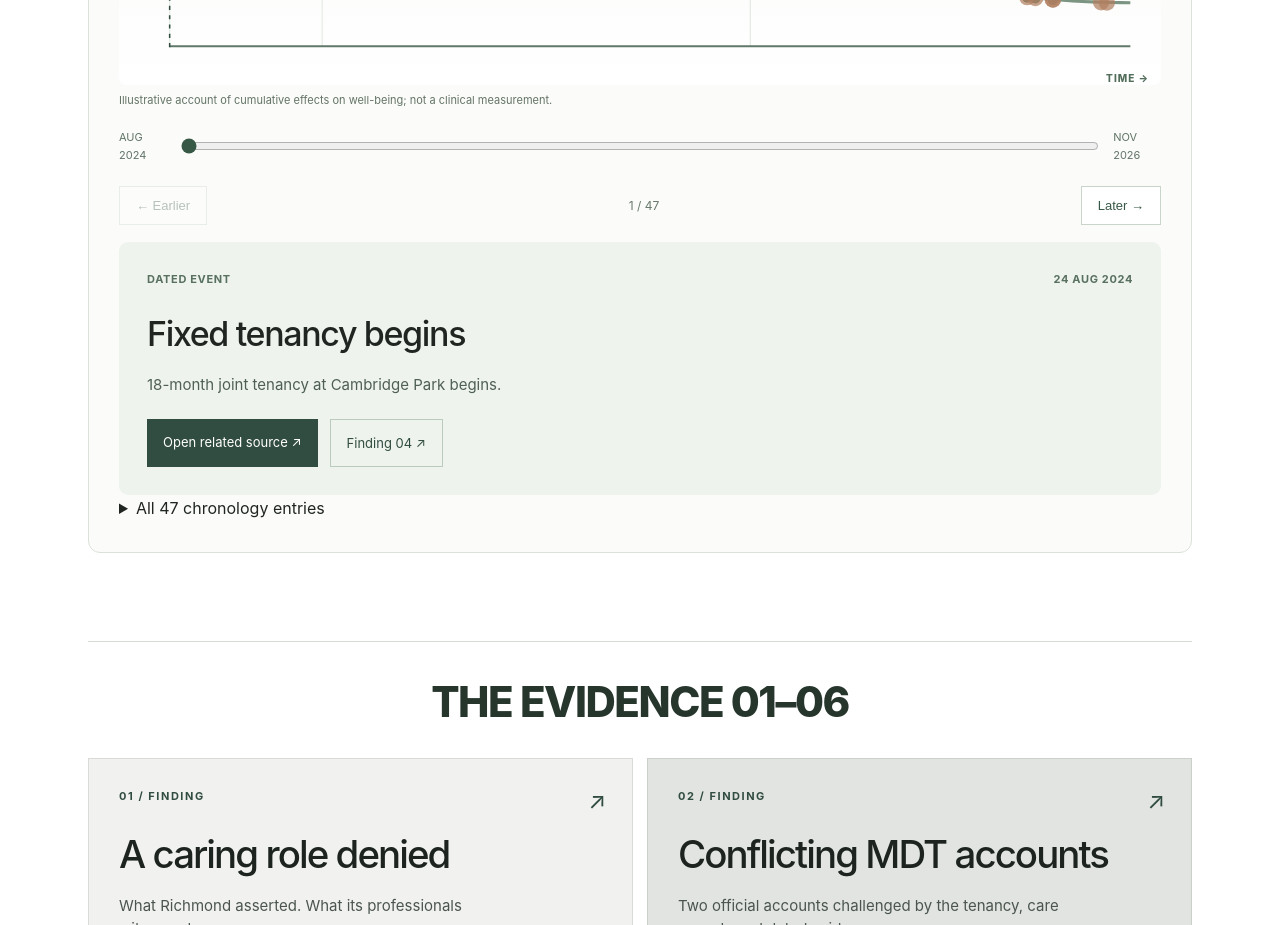
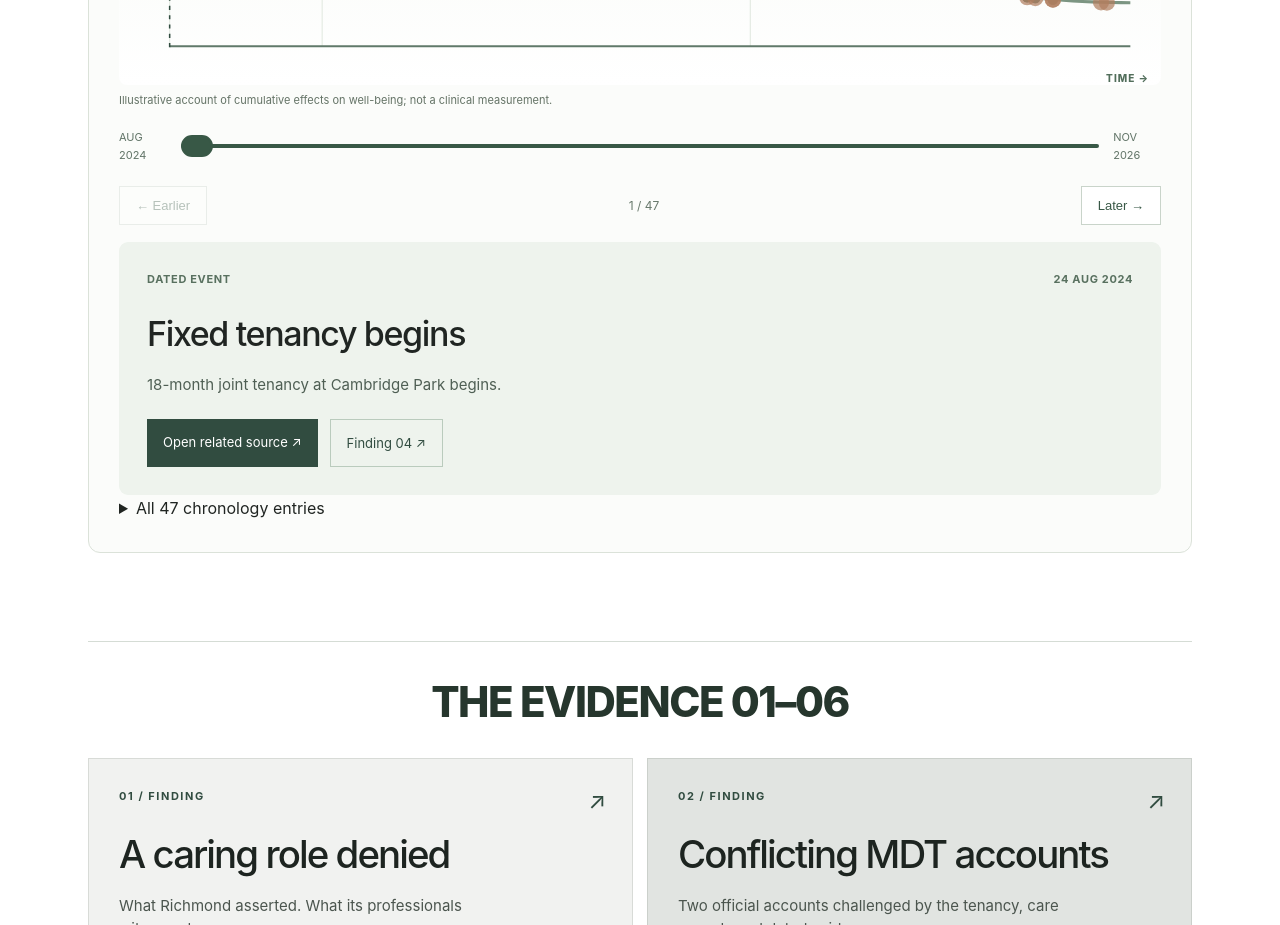
Before and after one commit to AubO07/The-Evidence-Before-Richmond, a plain HTML site: page index.html in a window 1280 px wide. Shown: the part 2760-3685 px from the top of the page. Drawn offline with Linux system fonts and the light colour scheme.

Commit message:
Give chronology slider handle and track matching darker sage colour

```diff
--- a/index.html
+++ b/index.html
@@ -773,7 +773,55 @@ tabs.forEach((tab,i)=>{tab.addEventListener('click',()=>select(tab.dataset.panel
 .journey-axis-y{position:absolute;left:4px;top:49%;font-size:10px;line-height:1;font-weight:800;letter-spacing:.09em;color:#526e5b;writing-mode:vertical-rl;transform:translateY(-50%) rotate(180deg);pointer-events:none}
 .journey-axis-x{position:absolute;bottom:2px;right:12px;font-size:10px;line-height:1;font-weight:800;letter-spacing:.1em;color:#526e5b;pointer-events:none}
 .journey-qualifier{margin:8px 0 4px;color:#647366;font-size:11px;line-height:1.45}
-.journey-slider-row input[type=range]{touch-action:auto!important;min-height:42px;height:42px;cursor:pointer;overscroll-behavior:contain;appearance:auto;-webkit-appearance:auto}
-.journey-slider-row input[type=range]::-webkit-slider-thumb{cursor:grab}
+.journey-slider-row input[type=range]{
+  --slider-colour:#385846;
+  touch-action:auto!important;
+  min-height:42px;
+  height:42px;
+  cursor:pointer;
+  overscroll-behavior:contain;
+  appearance:none;
+  -webkit-appearance:none;
+  background:transparent;
+}
+.journey-slider-row input[type=range]::-webkit-slider-runnable-track{
+  height:4px;
+  border-radius:2px;
+  background:var(--slider-colour);
+}
+.journey-slider-row input[type=range]::-webkit-slider-thumb{
+  appearance:none;
+  -webkit-appearance:none;
+  width:32px;
+  height:22px;
+  margin-top:-9px;
+  border:2px solid var(--slider-colour);
+  border-radius:11px;
+  background:var(--slider-colour);
+  cursor:grab;
+}
+.journey-slider-row input[type=range]::-moz-range-track{
+  height:4px;
+  border-radius:2px;
+  background:var(--slider-colour);
+}
+.journey-slider-row input[type=range]::-moz-range-progress{
+  height:4px;
+  background:var(--slider-colour);
+}
+.journey-slider-row input[type=range]::-moz-range-thumb{
+  box-sizing:border-box;
+  width:32px;
+  height:22px;
+  border:2px solid var(--slider-colour);
+  border-radius:11px;
+  background:var(--slider-colour);
+  cursor:grab;
+}
+.journey-slider-row input[type=range]:focus-visible{
+  outline:2px solid var(--slider-colour);
+  outline-offset:3px;
+  border-radius:4px;
+}
 @media(max-width:650px){.journey-visual svg{height:200px}.journey-visual{padding-left:23px;padding-bottom:14px}.journey-axis-x{right:6px}}
 </style>
```
